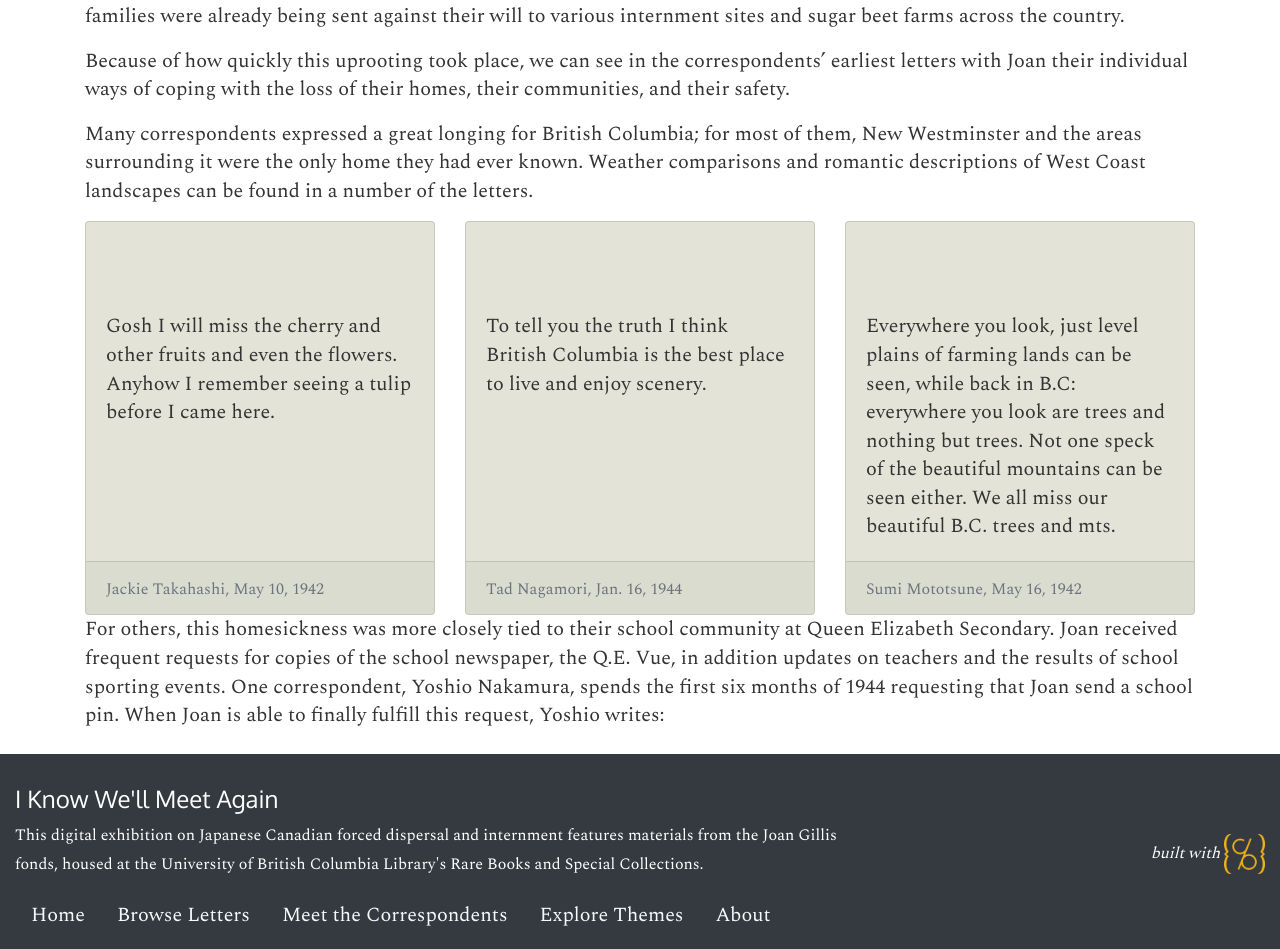
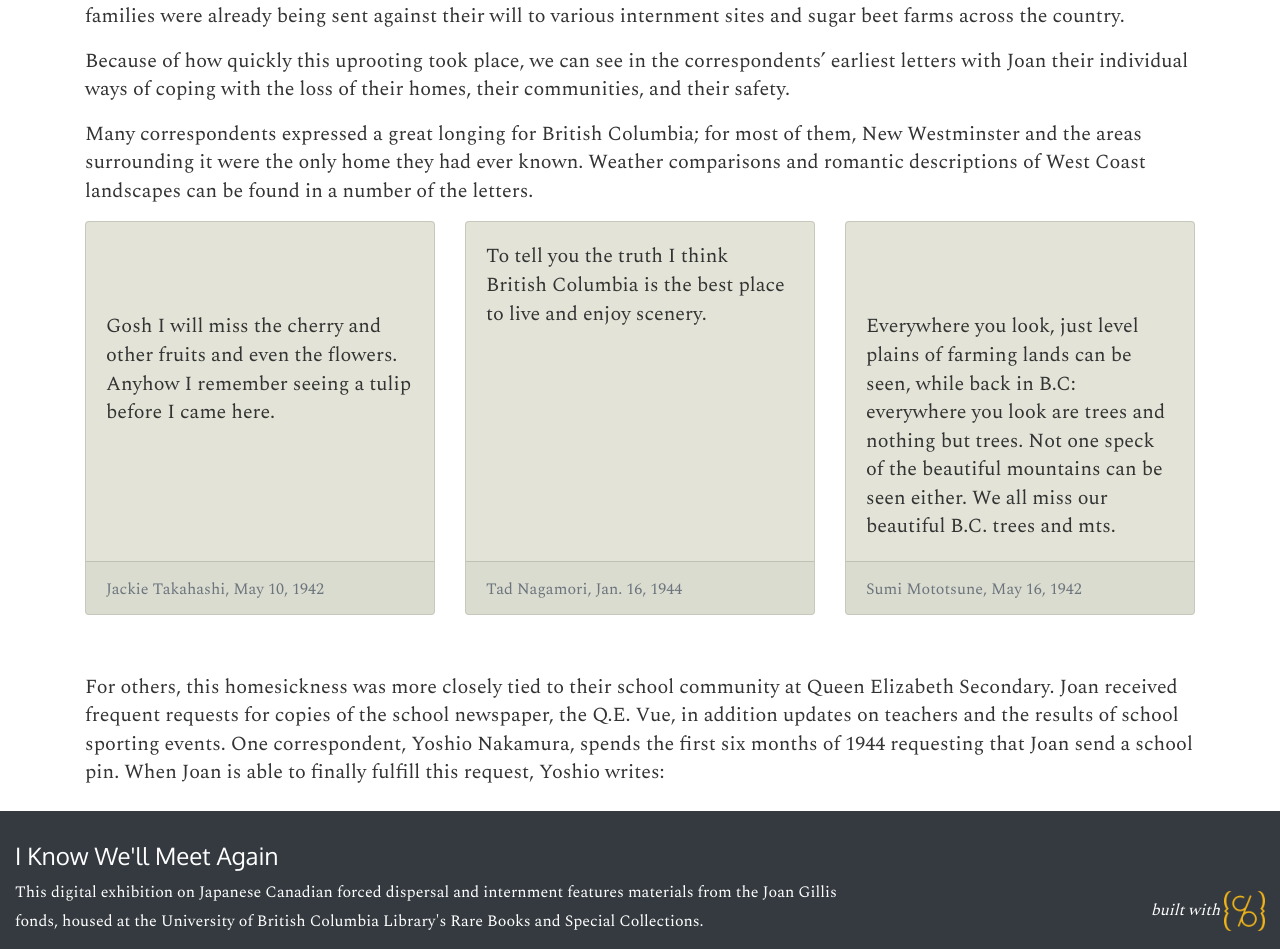
Before and after one commit to ubc-library-rbsc/gillis-2021, a Jekyll site: the page built from pages/homelife.md, in a window 1280 px wide. Shown: the part 580-1529 px from the top of the page. Built offline with Jekyll 4.4.1, drawn with Linux system fonts in a browser that asks for light colours.

Commit message:
Update homelife.md

```diff
--- a/pages/homelife.md
+++ b/pages/homelife.md
@@ -34,8 +34,8 @@ Many correspondents expressed a great longing for British Columbia; for most of
     </div>
   </div>
   <div class="card" style="background-color:#e3e4d7;">
-    <div class="card-body">
-      <p class="card-text" style="align:center; padding-top: 70px;">To tell you the truth I think British Columbia is the best place to live and enjoy scenery.</p>
+    <div class="card-body" my-auto>
+      <p class="card-text">To tell you the truth I think British Columbia is the best place to live and enjoy scenery.</p>
     </div>
     <div class="card-footer">
       <small class="text-muted">Tad Nagamori, Jan. 16, 1944</small>
@@ -50,5 +50,5 @@ Many correspondents expressed a great longing for British Columbia; for most of
     </div>
   </div>
 </div>
-
+<br><br>
 For others, this homesickness was more closely tied to their school community at Queen Elizabeth Secondary. Joan received frequent requests for copies of the school newspaper, the Q.E. Vue, in addition updates on teachers and the results of school sporting events. One correspondent, Yoshio Nakamura, spends the first six months of 1944 requesting that Joan send a school pin. When Joan is able to finally fulfill this request, Yoshio writes:
```
